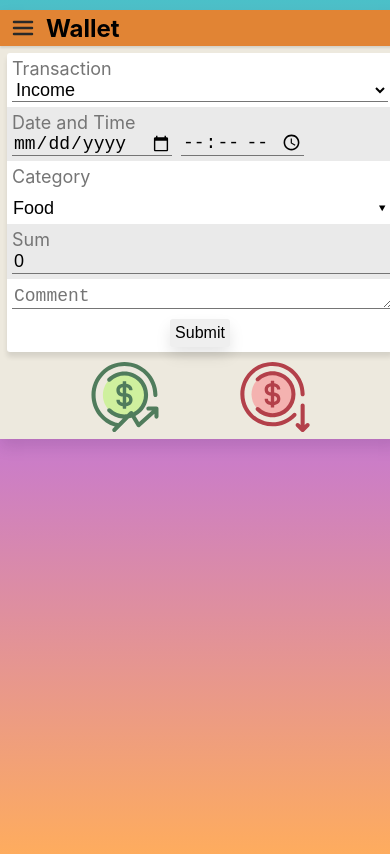
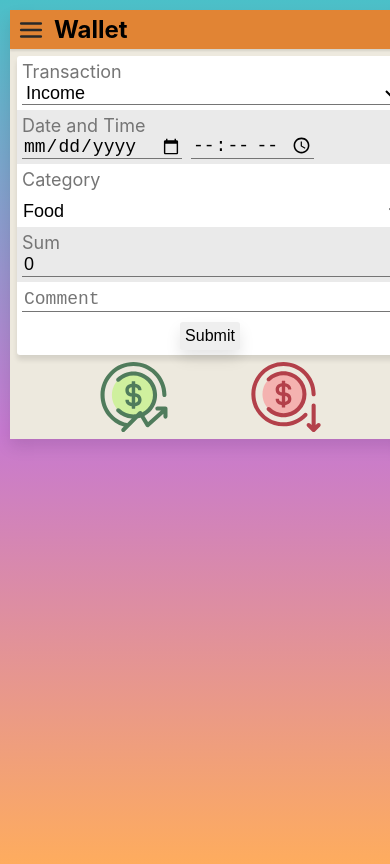
Before and after one commit to mykhailotsynkevych/react-app-wallet, a React (Create React App) app: page / in a window 390 px wide. Built offline with nearby package versions, Linux system fonts and the light colour scheme.

Commit message:
fix bugs3 with online preview on iphone

```diff
--- a/src/App.css
+++ b/src/App.css
@@ -1,6 +1,6 @@
 .App {
   margin: 0px;
-  padding: 10px 0px 0px;
+  padding: 10px;
   background: linear-gradient(
     to bottom,
     #4bc0c8,
@@ -16,7 +16,7 @@
   flex-direction: column;
   position: relative;
   width: 400px;
-  height: 429px;
+  min-height: 419px;
   margin-left: auto;
   margin-right: auto;
   overflow: hidden;
--- a/src/components/Header/Header.styled.js
+++ b/src/components/Header/Header.styled.js
@@ -1,22 +1,25 @@
 import styled from "styled-components";
-
-const StyledMainTitle = styled.h1`
-  font-size: 1.5em;
-  text-align: center;
-`;
 
 const StyledHeaderWrapper = styled.header`
   display: flex;
   align-items: center;
+  padding: 5px 8px;
   background-color: rgb(225, 132, 52);
   box-shadow: 0px 2px 2px rgb(0 0 0 / 10%);
 `;
 
+const StyledMainTitle = styled.h1`
+font-size: 24px;
+  text-align: center;
+`;
+
+
 const StyledMenuBurger = styled.button`
 background-color: inherit;
-width: 36px;
-margin: 5px;
+width: 26px;
 transition: transform 0.5s linear;
+padding: 0px;
+margin-right: 10px;
 
 :hover {
   cursor: pointer;
--- a/src/pages/MainPage/MainPage.module.css
+++ b/src/pages/MainPage/MainPage.module.css
@@ -1,10 +1,11 @@
 .btnTransactionWrapper {
 display: flex;
 justify-content: space-evenly;
-margin: 10px;
+margin: 7px;
 }
 
 .btnTransaction {
+  display: flex;
   padding: 0px;
   background-color: inherit;
   transition: scale 0.3s ease 0s;
```
